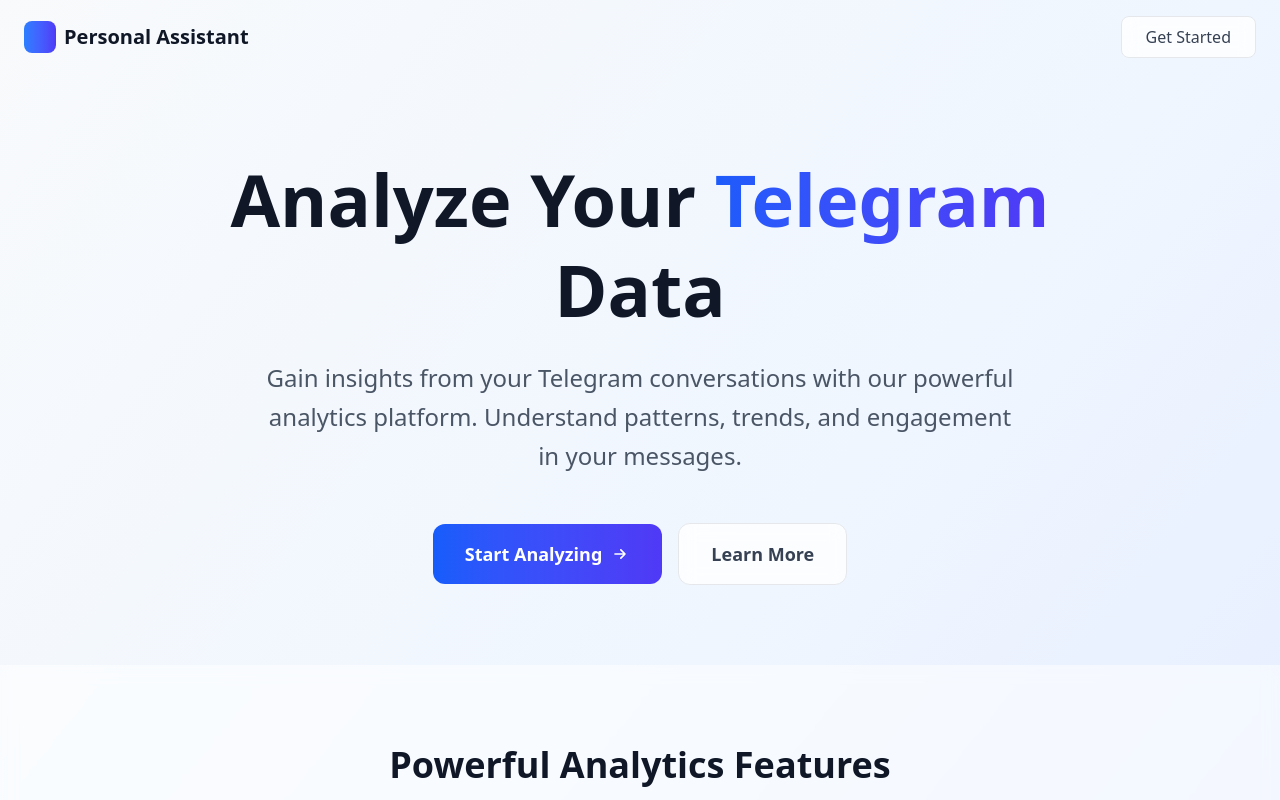
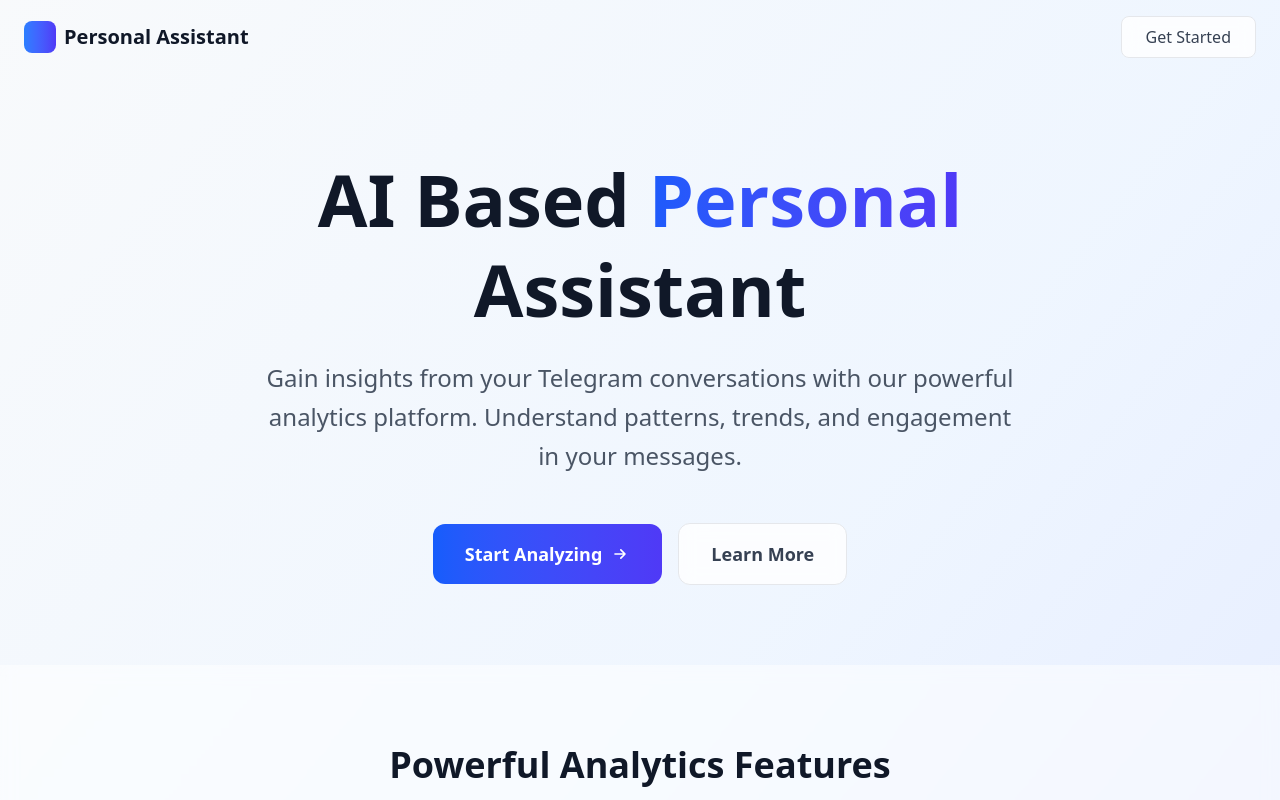
Before and after one commit to asifrahaman13/personal_assistant, a Next.js app in the folder web/: page / in a window 1280 px wide. Shown: the top 800 px of the page. Built offline with nearby package versions, Linux system fonts and the light colour scheme.

Commit message:
wip: docs update

```diff
--- a/web/src/app/page.tsx
+++ b/web/src/app/page.tsx
@@ -31,12 +31,12 @@
             transition={{ duration: 0.8 }}
           >
             <h1 className="text-5xl md:text-7xl font-bold text-gray-900 mb-6 leading-tight">
-              Analyze Your
+             AI Based
               <span className="bg-gradient-to-r from-blue-600 to-indigo-600 bg-clip-text text-transparent">
                 {' '}
-                Telegram{' '}
+                Personal{' '}
               </span>
-              Data
+              Assistant
             </h1>
 
             <p className="text-xl md:text-2xl text-gray-600 mb-12 max-w-3xl mx-auto leading-relaxed">
```
Also changed, not shown: 1 other file (tests, documents, lock files or other folders).
